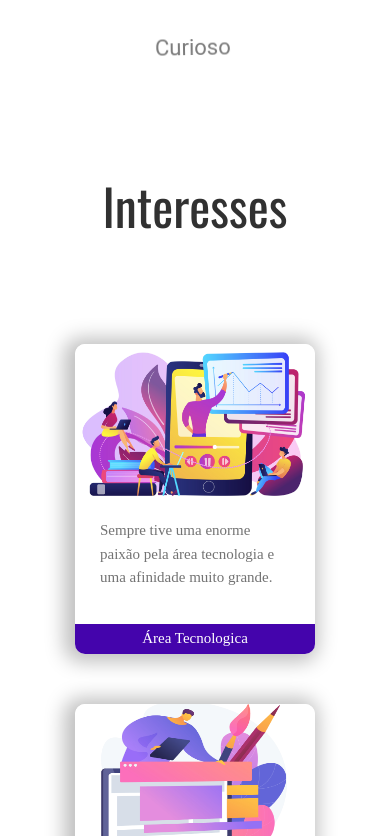
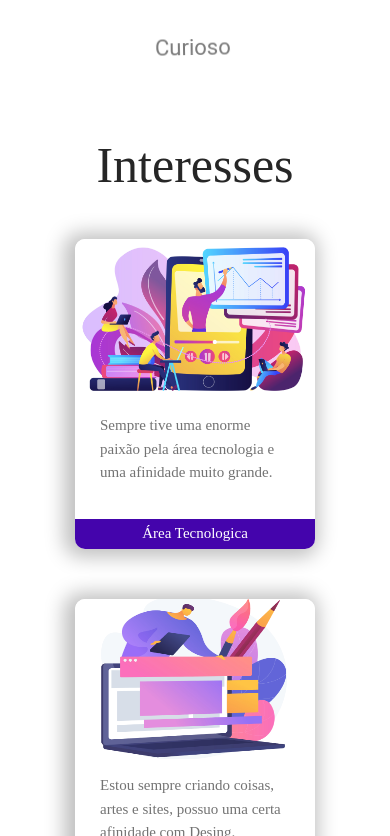
Before and after one commit to Giovanni001/my-portifolio, a React (Create React App) app in the folder front/: page / in a window 390 px wide. Shown: the part 4408-5244 px from the top of the page. Built offline with nearby package versions, Linux system fonts and the light colour scheme; what @react-pdf/renderer would draw is missing.

Commit message:
interests

```diff
--- a/front/src/modules/home/interests/index.jsx
+++ b/front/src/modules/home/interests/index.jsx
@@ -7,6 +7,7 @@ import Image2 from "../../../images/interests/image2.png";
 import Image3 from "../../../images/interests/image3.png";
 
 function Interests() {
+  console.log("%c Olá!", "color: red; font-size: 30px;");
   const card = [
     {
       topImage: Image1,
@@ -34,13 +35,16 @@ function Interests() {
     },
   ];
   return (
-    <>
+    <div id="interests">
       <div className={style.title}>
-        <p>Interesses</p>
+        <h2>
+          <span>Interesses</span>
+        </h2>
       </div>
       <div className={style.container}>
-        {card.map((e) => (
+        {card.map((e, index) => (
           <Card
+            key={index}
             topImage={e.topImage}
             centerImage={e.centerImage}
             title={e.title}
@@ -51,7 +55,7 @@ function Interests() {
           />
         ))}
       </div>
-    </>
+    </div>
   );
 }
 
--- a/front/src/modules/home/interests/index.module.css
+++ b/front/src/modules/home/interests/index.module.css
@@ -5,20 +5,59 @@
 }
 
 .title {
-  display: flex;
-  justify-content: center;
-  margin: 50px 0px 100px 0px;
+  margin: 100px 100px;
+}
+
+h2 {
+  margin-top: 30px;
+  position: relative;
+  text-align: center;
+  z-index: 1;
+  font-family: RobotoCondensedRegular;
   color: #313131;
-  font-family: RobotoRegular;
   font-size: 50px;
 }
 
-@media only screen and (max-width: 800px) {
+h2:before {
+  border-top: 2px solid #c2c2c2;
+  content: "";
+  margin: 0 auto;
+  position: absolute;
+  top: 40px;
+  left: 0;
+  right: 0;
+  bottom: 0;
+  width: 95%;
+  z-index: -1;
+}
+
+h2 span {
+  background: #fff;
+  padding: 0 10px;
+}
+
+@media only screen and (max-width: 935px) {
   .container {
-    grid-template-columns: repeat(1, 100%);
+    grid-template-columns: repeat(1, 412px);
   }
 
   .marginBottom {
     margin-bottom: 50px;
   }
 }
+
+@media only screen and (max-width: 600px) {
+  .container {
+    grid-template-columns: repeat(1, 312px);
+  }
+
+  .marginBottom {
+    margin-bottom: 50px;
+  }
+
+  .title {
+    display: flex;
+    justify-content: center;
+    margin: 10px 0 10px 0;
+  }
+}
```
